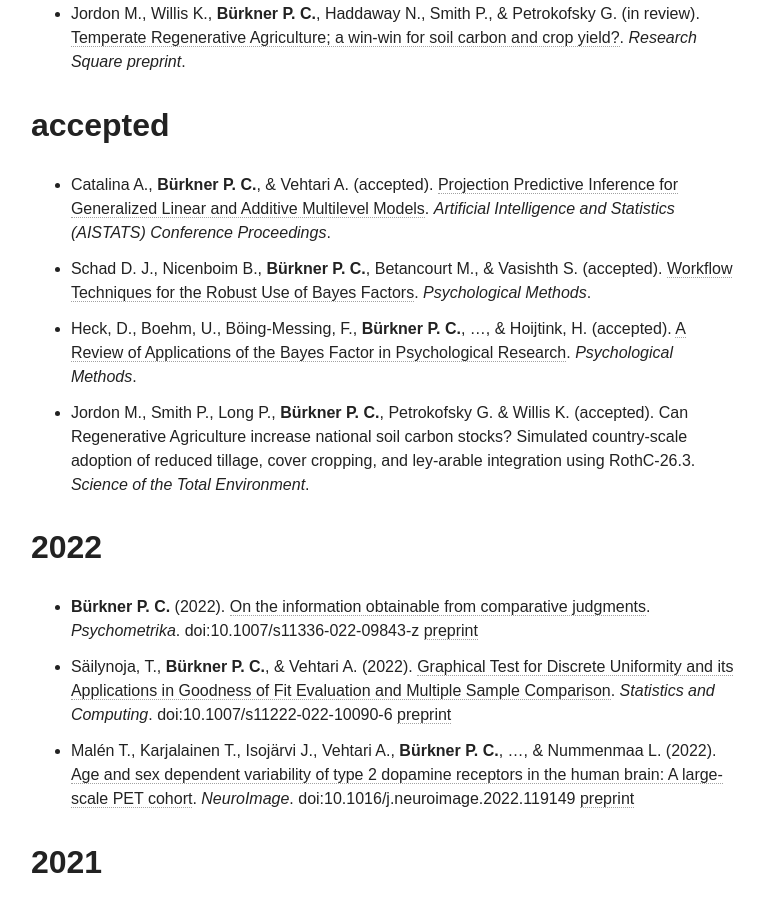
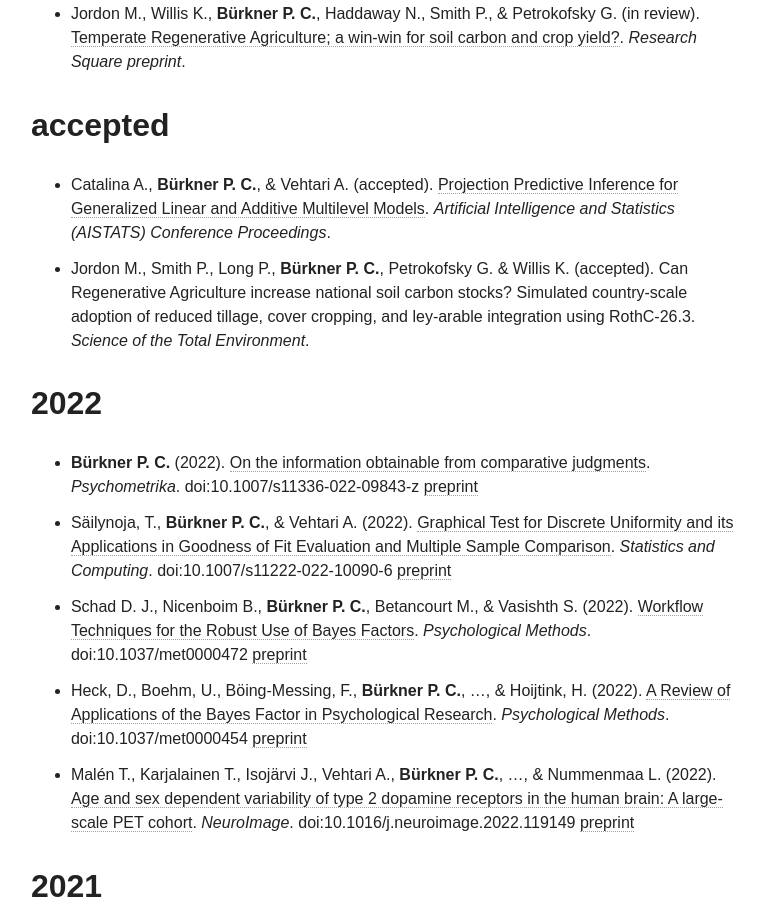
Before and after one commit to paul-buerkner/paul-buerkner.github.io, a Jekyll site: the page built from publications/index.md, in a window 1280 px wide and 900 px high, scrolled down 1832 px. Shown: the whole window, without its empty margins (255-1019 px from the left). Built offline with Jekyll 4.4.1, drawn with Linux system fonts in a browser that asks for light colours; nearby versions of some CDN libraries; some of the changed lines change nothing that is shown.

Commit message:
move papers to published

```diff
--- a/publications/index.md
+++ b/publications/index.md
@@ -28,8 +28,6 @@ excerpt: "A list of my publications"
 ## accepted
 
 * Catalina A., **Bürkner P. C.**, & Vehtari A. (accepted). [Projection Predictive Inference for Generalized Linear and Additive Multilevel Models](https://arxiv.org/abs/2010.06994). *Artificial Intelligence and Statistics (AISTATS) Conference Proceedings*.
-* Schad D. J., Nicenboim B., **Bürkner P. C.**, Betancourt M., & Vasishth S. (accepted). [Workflow Techniques for the Robust Use of Bayes Factors](https://arxiv.org/abs/2103.08744). *Psychological Methods*.
-* Heck, D., Boehm, U., Böing-Messing, F., **Bürkner P. C.**, ..., & Hoijtink, H. (accepted). [A Review of Applications of the Bayes Factor in Psychological Research](https://psyarxiv.com/cu43g/). *Psychological Methods*.
 * Jordon M., Smith P., Long P., **Bürkner P. C.**, Petrokofsky G. & Willis K. (accepted). Can Regenerative Agriculture increase national soil carbon stocks? Simulated country-scale adoption of reduced tillage, cover cropping, and ley-arable integration using RothC-26.3. *Science of the Total Environment*.
 
 ## 2022
@@ -37,6 +35,8 @@ excerpt: "A list of my publications"
 * **Bürkner P. C.** (2022). [On the information obtainable from comparative judgments](https://link.springer.com/article/10.1007/s11336-022-09843-z). *Psychometrika*.
 doi:10.1007/s11336-022-09843-z [preprint](https://psyarxiv.com/j5efn/)
 * Säilynoja, T., **Bürkner P. C.**, & Vehtari A. (2022). [Graphical Test for Discrete Uniformity and its Applications in Goodness of Fit Evaluation and Multiple Sample Comparison](https://link.springer.com/article/10.1007/s11222-022-10090-6). *Statistics and Computing*. doi:10.1007/s11222-022-10090-6 [preprint](https://arxiv.org/abs/2103.10522)
+* Schad D. J., Nicenboim B., **Bürkner P. C.**, Betancourt M., & Vasishth S. (2022). [Workflow Techniques for the Robust Use of Bayes Factors](https://doi.apa.org/doiLanding?doi=10.1037%2Fmet0000472). *Psychological Methods*. doi:10.1037/met0000472 [preprint](https://arxiv.org/abs/2103.08744)
+* Heck, D., Boehm, U., Böing-Messing, F., **Bürkner P. C.**, ..., & Hoijtink, H. (2022). [A Review of Applications of the Bayes Factor in Psychological Research](https://psycnet.apa.org/record/2022-40577-001). *Psychological Methods*. doi:10.1037/met0000454 [preprint](https://psyarxiv.com/cu43g/)
 * Malén T., Karjalainen T., Isojärvi J., Vehtari A., **Bürkner P. C.**, ..., & Nummenmaa L. (2022). [Age and sex dependent variability of type 2 dopamine receptors in the human brain: A large-scale PET cohort](https://doi.org/10.1016/j.neuroimage.2022.119149). *NeuroImage*. doi:10.1016/j.neuroimage.2022.119149 [preprint](https://www.biorxiv.org/content/10.1101/2021.08.10.455776v1)
 
 ## 2021
```
